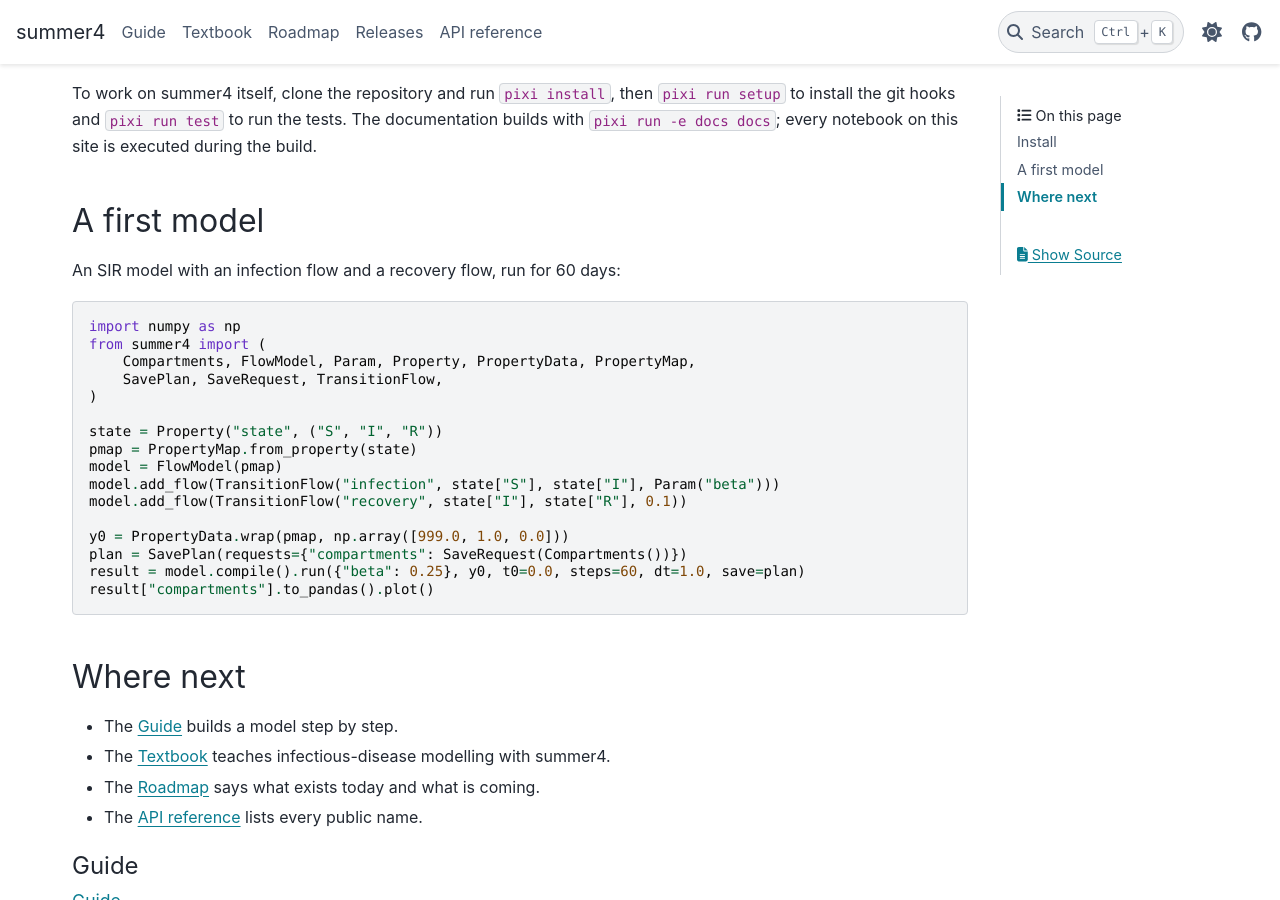
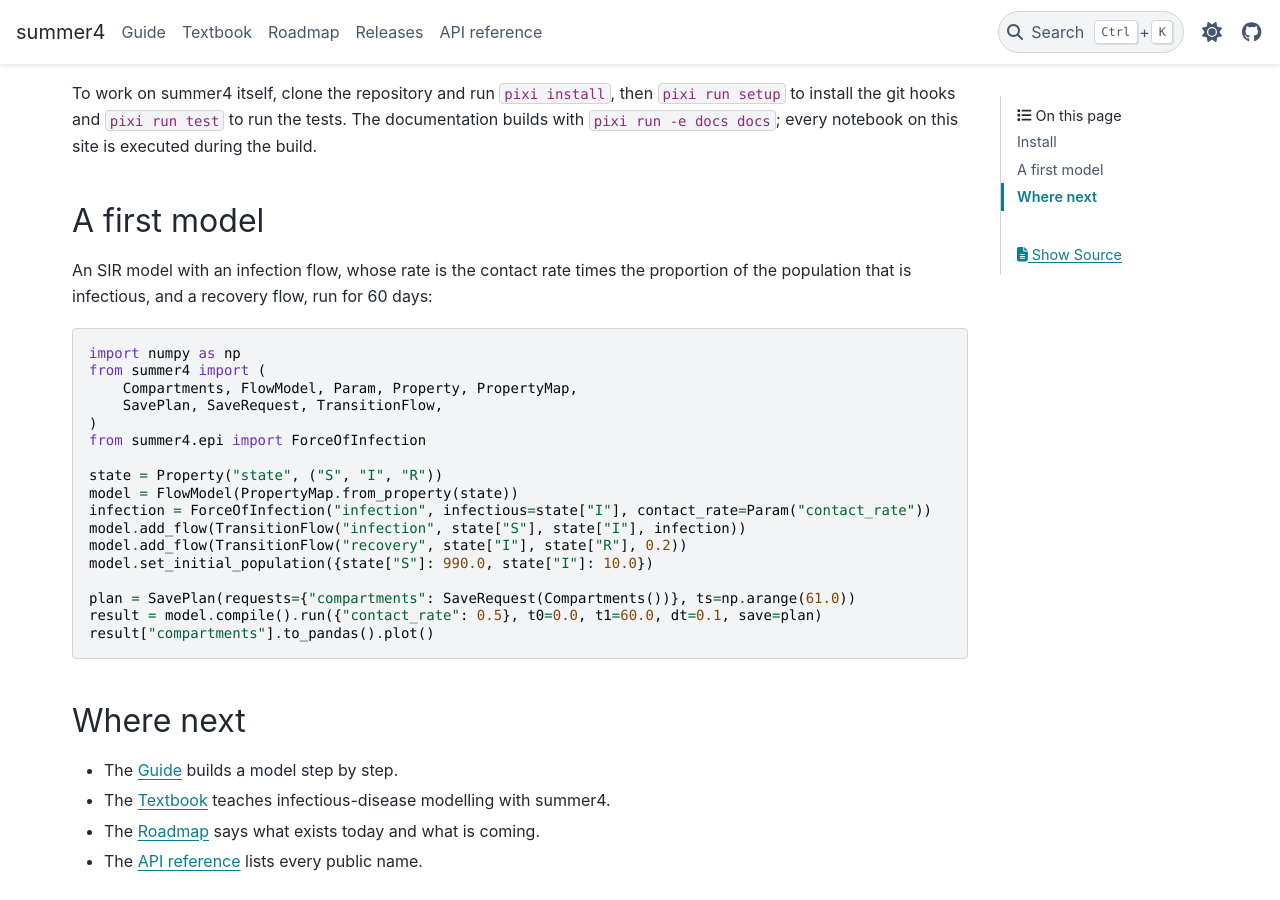
Before and after one commit to monash-emu/summer4, a Sphinx documentation site: the page built from docs/index.md, in a window 1280 px wide and 900 px high, scrolled down 795 px. Built offline with Sphinx 7.4.7 and the PyData theme 0.15.4, drawn with Linux system fonts in a browser that asks for light colours.

Commit message:
Step 48 C5: guide pages 01 basic model, 02 flow types, 03 rates; index example is a real SIR.

````diff
--- a/docs/index.md
+++ b/docs/index.md
@@ -38,24 +38,26 @@ on this site is executed during the build.
 
 ## A first model
 
-An SIR model with an infection flow and a recovery flow, run for 60 days:
+An SIR model with an infection flow, whose rate is the contact rate times the proportion
+of the population that is infectious, and a recovery flow, run for 60 days:
 
 ```python
 import numpy as np
 from summer4 import (
-    Compartments, FlowModel, Param, Property, PropertyData, PropertyMap,
+    Compartments, FlowModel, Param, Property, PropertyMap,
     SavePlan, SaveRequest, TransitionFlow,
 )
+from summer4.epi import ForceOfInfection
 
 state = Property("state", ("S", "I", "R"))
-pmap = PropertyMap.from_property(state)
-model = FlowModel(pmap)
-model.add_flow(TransitionFlow("infection", state["S"], state["I"], Param("beta")))
-model.add_flow(TransitionFlow("recovery", state["I"], state["R"], 0.1))
+model = FlowModel(PropertyMap.from_property(state))
+infection = ForceOfInfection("infection", infectious=state["I"], contact_rate=Param("contact_rate"))
+model.add_flow(TransitionFlow("infection", state["S"], state["I"], infection))
+model.add_flow(TransitionFlow("recovery", state["I"], state["R"], 0.2))
+model.set_initial_population({state["S"]: 990.0, state["I"]: 10.0})
 
-y0 = PropertyData.wrap(pmap, np.array([999.0, 1.0, 0.0]))
-plan = SavePlan(requests={"compartments": SaveRequest(Compartments())})
-result = model.compile().run({"beta": 0.25}, y0, t0=0.0, steps=60, dt=1.0, save=plan)
+plan = SavePlan(requests={"compartments": SaveRequest(Compartments())}, ts=np.arange(61.0))
+result = model.compile().run({"contact_rate": 0.5}, t0=0.0, t1=60.0, dt=0.1, save=plan)
 result["compartments"].to_pandas().plot()
 ```
 
````
Also changed, not shown: docs/guide/01-basic-model.ipynb, docs/guide/02-flow-types.ipynb, docs/guide/03-rates.ipynb.
